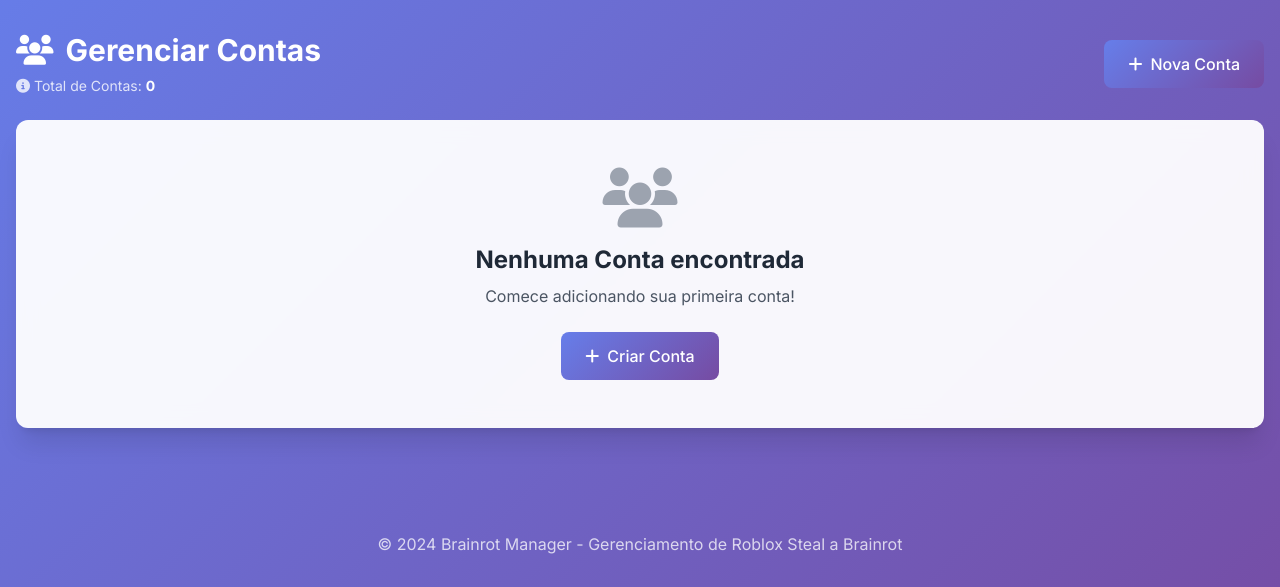
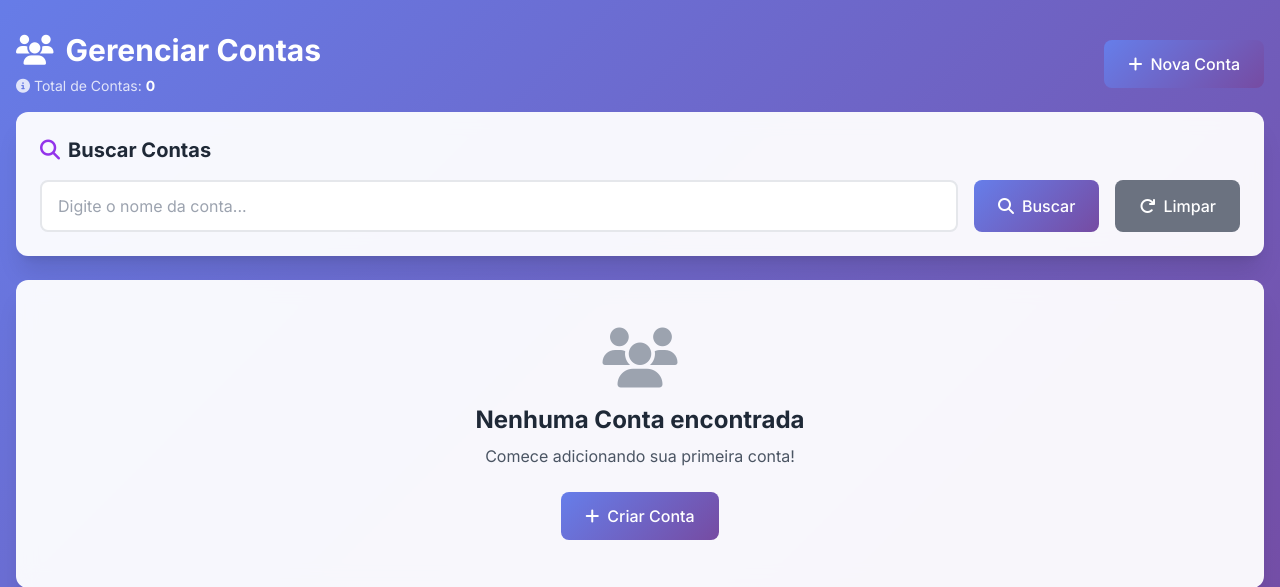
Before and after one commit to Jeferson-Brito/Brainrot_Manager, a Flask app: page /contas in a window 1280 px wide. Shown: the part 69-656 px from the top of the page. Run offline with Flask 3, Linux system fonts and the light colour scheme; a user stored in the database is signed in; data that the repository does not hold is empty; some libraries are stand-ins or nearby versions.

Commit message:
Feature: Adicionar busca em contas e ajustar animacao Deus Brainrot para onda continua

```diff
--- a/routes.py
+++ b/routes.py
@@ -358,8 +358,16 @@ def api_brainrot_delete(id):
 @app.route('/api/contas', methods=['GET'])
 @login_required
 def api_contas_list():
-    """API para listar Contas"""
-    contas = Conta.query.all()
+    """API para listar Contas com busca"""
+    busca = request.args.get('busca', '', type=str)
+
+    query = Conta.query
+
+    # Aplicar filtro de busca se fornecido
+    if busca:
+        query = query.filter(Conta.nome.ilike(f'%{busca}%'))
+
+    contas = query.all()
     return jsonify([conta.to_dict() for conta in contas])
 
 @app.route('/api/contas', methods=['POST'])
--- a/templates/base.html
+++ b/templates/base.html
@@ -147,7 +147,7 @@
                 #9400d3 84%,
                 #ff0000 100%);
             background-size: 400% 400%;
-            animation: rainbow-wave 3s ease infinite;
+            animation: rainbow-wave 3s linear infinite;
             color: white !important;
             font-weight: bold;
             text-shadow: 1px 1px 2px rgba(0,0,0,0.5);
@@ -159,8 +159,7 @@
         }
 
         @keyframes rainbow-wave {
-            0% { background-position: 0% 50%; }
-            50% { background-position: 100% 50%; }
+            0% { background-position: 100% 50%; }
             100% { background-position: 0% 50%; }
         }
 
@@ -277,10 +276,16 @@
                 #9400d3 84%,
                 #ff0000 100%);
             background-size: 400% 400%;
-            animation: rainbow-border 3s ease infinite;
+            background-position: 0% 50%;
+            animation: rainbow-border-wave 3s linear infinite;
             border-radius: inherit;
             z-index: -1;
             pointer-events: none;
+        }
+
+        @keyframes rainbow-border-wave {
+            0% { background-position: 100% 50%; }
+            100% { background-position: 0% 50%; }
         }
 
         @keyframes rainbow-border {
@@ -371,7 +376,8 @@
     {% block extra_css %}{% endblock %}
 </head>
 <body>
-    <!-- Navbar -->
+    <!-- Navbar (apenas se estiver logado) -->
+    {% if current_user.is_authenticated %}
     <nav class="navbar-gradient text-white py-4 mb-8">
         <div class="container mx-auto px-4">
             <div class="flex items-center justify-between">
@@ -393,6 +399,7 @@
             </div>
         </div>
     </nav>
+    {% endif %}
 
     <!-- Conteúdo Principal -->
     <main class="container mx-auto px-4 pb-8">
--- a/templates/contas/list.html
+++ b/templates/contas/list.html
@@ -18,7 +18,8 @@
 {% block content %}
 <div class="fade-in">
     <!-- Cabeçalho -->
-    <div class="flex items-center justify-between mb-6">
+    <div class="mb-6">
+        <div class="flex items-center justify-between mb-4">
             <div>
                 <h1 class="text-3xl font-bold text-white mb-2">
                     <i class="fas fa-users mr-3"></i>Gerenciar Contas
@@ -30,6 +31,30 @@
             <a href="{{ url_for('conta_new') }}" class="btn-primary text-white px-6 py-3 rounded-lg font-medium hover:no-underline">
                 <i class="fas fa-plus mr-2"></i>Nova Conta
             </a>
+        </div>
+
+        <!-- Campo de Busca -->
+        <div class="card rounded-xl shadow-xl p-6 mb-4">
+            <h2 class="text-xl font-bold text-gray-800 mb-4">
+                <i class="fas fa-search mr-2 text-purple-600"></i>Buscar Contas
+            </h2>
+            <div class="flex gap-4">
+                <div class="flex-1">
+                    <input type="text"
+                           id="busca"
+                           placeholder="Digite o nome da conta..."
+                           class="input-modern w-full px-4 py-3 rounded-lg focus:outline-none">
+                </div>
+                <button onclick="aplicarBusca()"
+                        class="btn-primary text-white px-6 py-3 rounded-lg font-medium">
+                    <i class="fas fa-search mr-2"></i>Buscar
+                </button>
+                <button onclick="limparBusca()"
+                        class="bg-gray-500 text-white px-6 py-3 rounded-lg font-medium hover:bg-gray-600 transition-colors">
+                    <i class="fas fa-redo mr-2"></i>Limpar
+                </button>
+            </div>
+        </div>
     </div>
 
     <!-- Lista de Contas -->
@@ -60,13 +85,28 @@
     // Carregar contas ao iniciar
     $(document).ready(function() {
         carregarContas();
+
+        // Aplicar busca ao pressionar Enter
+        $('#busca').on('keypress', function(e) {
+            if (e.which === 13) {
+                aplicarBusca();
+            }
+        });
     });
 
     function carregarContas() {
         $('#loading').show();
         $('#empty-state').addClass('hidden');
 
-        $.get('/api/contas', function(data) {
+        const params = new URLSearchParams();
+        const busca = $('#busca').val();
+        if (busca && busca.trim()) {
+            params.append('busca', busca.trim());
+        }
+
+        const url = '/api/contas' + (params.toString() ? '?' + params.toString() : '');
+
+        $.get(url, function(data) {
             $('#loading').hide();
 
             if (data.length === 0) {
@@ -109,6 +149,15 @@
         });
     }
 
+    function aplicarBusca() {
+        carregarContas();
+    }
+
+    function limparBusca() {
+        $('#busca').val('');
+        carregarContas();
+    }
+
     function deletarConta(id) {
         if (confirm('Tem certeza que deseja excluir esta Conta?')) {
             $.ajax({
```
Lines whose indentation alone changed are shown as unchanged.
